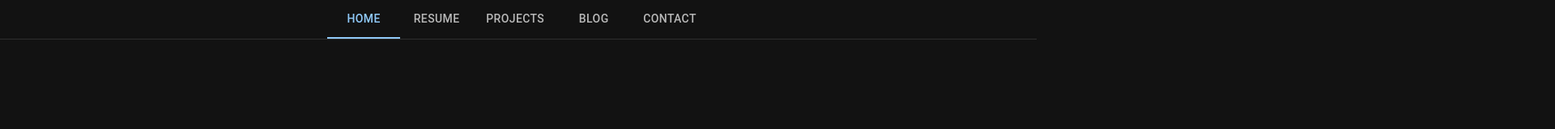
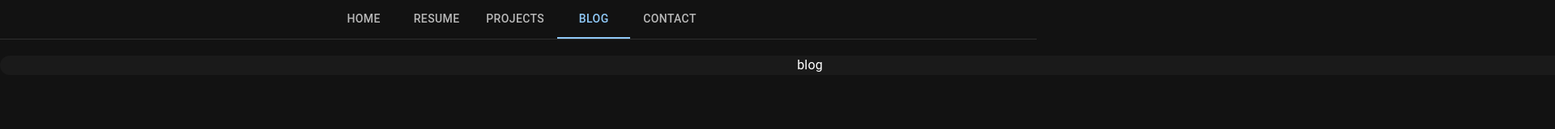
Before and after one commit to tdarusch/pf2, a React (Create React App) app: page /blog in a window 1280 px wide. Shown: the top 160 px of the page at 81% size, 1920 px wide, since content can reach past the window. Built offline with nearby package versions, Linux system fonts and the light colour scheme.

Commit message:
+pages, +pagecontainer, fixed tab routing on load

```diff
--- a/src/App.js
+++ b/src/App.js
@@ -1,8 +1,11 @@
 import * as React from "react";
 import * as ReactDOM from "react-dom/client";
 import { BrowserRouter as Router, Routes, Route } from "react-router-dom";
-import Landing from "./Components/Landing/Landing";
-import Resume from "./Components/Resume/Resume";
+import Landing from "./Pages/Landing/Landing";
+import Resume from "./Pages/Resume/Resume";
+import Projects from "./Pages/Projects/Projects";
+import Blog from "./Pages/Blog/Blog";
+import Contact from "./Pages/Contact/Contact";
 import Header from "./Components/Header/Header";
 import { createTheme, ThemeProvider } from '@mui/material/styles';
 import CssBaseline from '@mui/material/CssBaseline';
@@ -23,6 +26,9 @@ function App() {
           <Routes>
             <Route exact path='/' element={<Landing />} />
             <Route exact path='/resume' element={<Resume />} />
+            <Route exact path='/projects' element={<Projects />} />
+            <Route exact path='/blog' element={<Blog />} />
+            <Route exact path='/contact' element={<Contact />} />
           </Routes>
         </Router>
       </ThemeProvider>
--- a/src/Components/Header/Header.jsx
+++ b/src/Components/Header/Header.jsx
@@ -1,14 +1,39 @@
-import React, { useState } from "react";
+import React, { useEffect, useState } from "react";
+import { useLocation } from "react-router-dom";
 import { Tabs, Tab, Box } from '@mui/material'
 import { Link } from "react-router-dom";
 
 
 const Header = (props) => {
   const [tabValue, setTabValue] = useState(0);
+  const location = useLocation();
 
   const handleChange = (e, v) => {
     setTabValue(v);
   }
+
+  useEffect(() => {
+    switch(location.pathname) {
+      case '/':
+        setTabValue(0);
+        break;
+      case '/resume':
+        setTabValue(1);
+        break;
+      case '/projects':
+        setTabValue(2);
+        break;
+      case '/blog':
+        setTabValue(3);
+        break;
+      case '/contact':
+        setTabValue(4);
+        break;
+      default:
+        setTabValue(0);
+        break;
+    }
+  }, [location.pathname])
 
   return(
     <React.Fragment>
@@ -21,8 +46,8 @@ const Header = (props) => {
           <Tab label='home' index={0}  component={Link} to={'/'}/>
           <Tab label='resume' index={1}  component={Link} to={'/resume'}/>
           <Tab label='projects' index={2}  component={Link} to={'/projects'}/>
-          <Tab label='blog' index={0}  component={Link} to={'/blog'} />
-          <Tab label='contact' index={0}  component={Link} to={'/contact'} />
+          <Tab label='blog' index={3}  component={Link} to={'/blog'} />
+          <Tab label='contact' index={4}  component={Link} to={'/contact'} />
         </Tabs>
       </Box>
     </React.Fragment>
--- a/src/Components/Landing/Landing.jsx
+++ /dev/null
@@ -1,13 +0,0 @@
-import React from "react";
-import { Box } from "@mui/material";
-
-const Landing = (props) => {
-  console.log('test');
-  return(
-    <>
-      landing
-    </>
-  );
-};
-
-export default Landing;
--- /dev/null
+++ b/src/Components/PageContainer/PageContainer.jsx
@@ -0,0 +1,29 @@
+import React from "react";
+import Box from '@mui/material/Box';
+
+
+const PageContainer = (props) => {
+  return(
+    <Box
+      display='flex'
+      justifyContent='center'
+      minWidth='2000px'
+      height='auto'
+      margin='20px 0 0 0'
+    >
+      <Box
+        width='2000px'
+        minWidth='2000px'
+        display='flex'
+        justifyContent='center'
+        height='auto'
+        borderRadius='15px'
+        sx={{backgroundColor: '#1a1a1a'}}
+      >
+        {props.children}
+      </Box>
+    </Box>
+  );
+};
+
+export default PageContainer;
--- a/src/Components/Resume/Resume.jsx
+++ /dev/null
@@ -1,14 +0,0 @@
-import React from "react";
-import Header from "../Header/Header";
-import { Box } from "@mui/material";
-
-const Resume = (props) => {
-  console.log('test');
-  return(
-    <>
-      resume
-    </>
-  );
-};
-
-export default Resume;
--- /dev/null
+++ b/src/Pages/Blog/Blog.jsx
@@ -0,0 +1,12 @@
+import React from "react";
+import PageContainer from "../../Components/PageContainer/PageContainer";
+
+const Blog = (props) => {
+  return(
+    <PageContainer>
+      blog
+    </PageContainer>
+  );
+};
+
+export default Blog;
--- /dev/null
+++ b/src/Pages/Contact/Contact.jsx
@@ -0,0 +1,12 @@
+import React from "react";
+import PageContainer from "../../Components/PageContainer/PageContainer";
+
+const Contact = (props) => {
+  return(
+    <PageContainer>
+      contact
+    </PageContainer>
+  );
+};
+
+export default Contact;
--- /dev/null
+++ b/src/Pages/Landing/Landing.jsx
@@ -0,0 +1,12 @@
+import React from "react";
+import PageContainer from "../../Components/PageContainer/PageContainer";
+
+const Landing = (props) => {
+  return(
+    <PageContainer>
+      landing
+    </PageContainer>
+  );
+};
+
+export default Landing;
--- /dev/null
+++ b/src/Pages/Projects/Projects.jsx
@@ -0,0 +1,12 @@
+import React from "react";
+import PageContainer from "../../Components/PageContainer/PageContainer";
+
+const Projects = (props) => {
+  return(
+    <PageContainer>
+      projects
+    </PageContainer>
+  );
+};
+
+export default Projects;
--- /dev/null
+++ b/src/Pages/Resume/Resume.jsx
@@ -0,0 +1,12 @@
+import React from "react";
+import PageContainer from "../../Components/PageContainer/PageContainer";
+
+const Resume = (props) => {
+  return(
+    <PageContainer>
+      resume
+    </PageContainer>
+  );
+};
+
+export default Resume;
```
